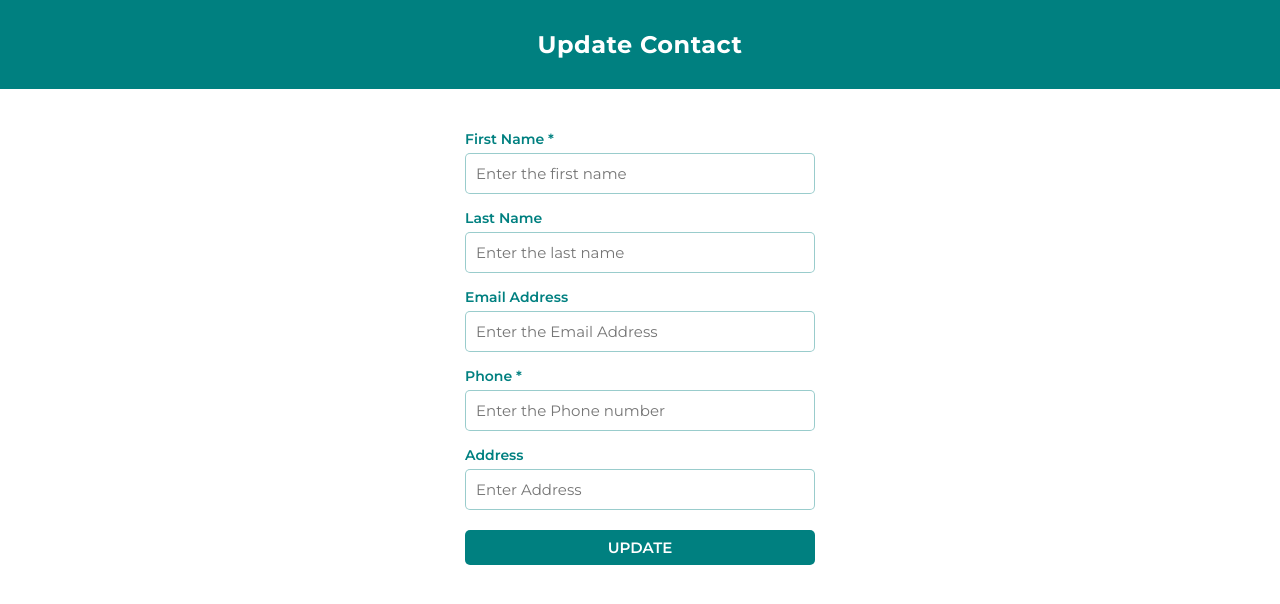
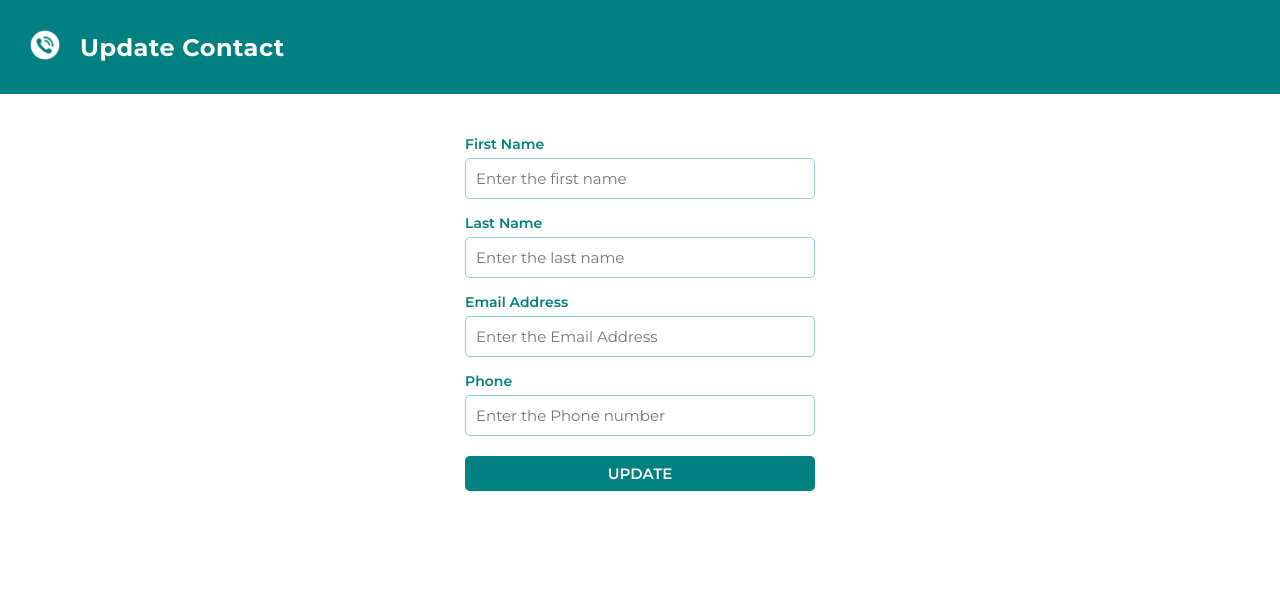
Before and after one commit to brianMunyao/thejitu-tasks, a PHP site: page /update.php?id=1 in a window 1280 px wide. Shown: the top 604 px of the page. Run offline with PHP 8.4, Linux system fonts and the light colour scheme; data that the repository does not hold is empty.

Commit message:
refined UI

```diff
--- a/contact-management-system/style.css
+++ b/contact-management-system/style.css
@@ -83,11 +83,19 @@ input:focus {
 nav {
 	display: flex;
 	align-items: center;
-	justify-content: center;
-	padding: 30px 20px;
+	justify-content: space-between;
+	padding: 30px;
 	background: teal;
 	color: #fff;
 	letter-spacing: 0.5px;
+}
+nav div {
+	display: flex;
+	align-items: center;
+}
+nav img {
+	height: 30px;
+	margin-right: 20px;
 }
 
 main {
--- a/contact-management-system/update.php
+++ b/contact-management-system/update.php
@@ -25,68 +25,43 @@
         $lastname = $_POST['lastname'];
         $phone = $_POST['phone'];
         $email = $_POST['email'];
-        $address = $_POST['address'];
 
-        if ($firstname == '') {
-            $error = "Firstname missing";
-        } else if ($lastname == '') {
-            $error = "Lastname missing";
-        } else if ($phone == '') {
-            $error = "Phone Number missing";
-        } else if ($email == '') {
-            $error = "Email Address missing";
-        } else if ($address == '') {
-            $error = "Address missing";
-        } else {
-            mysqli_query($conn, "UPDATE contacts SET firstname='$firstname', lastname='$lastname',phone='$phone', email='$email', address='$address' WHERE id=$id");
-            header("location:index.php");
-        }
+        mysqli_query($conn, "UPDATE contacts SET firstname='$firstname', lastname='$lastname',phone='$phone', email='$email' WHERE id=$id");
+        header("location:index.php");
     }
     ?>
 
     <div class="container">
         <nav>
-            <h1>Update Contact</h1>
+            <div>
+                <a href="/jitu-tasks/contact-management-system/">
+                    <img src="./contact-logo.png" alt="logo">
+                </a>
+                <h1>Update Contact</h1>
+            </div>
+            <span></span>
         </nav>
 
         <main>
             <div class="create-form">
                 <p class="error"><?php echo $error; ?></p>
                 <form action="" method="post">
-                    <!-- <div>
-                        <label for="fullname">Fullname</label>
-                        <input type="text" id="fullname" name="fullname" placeholder="Enter their name" value="<?php //echo $data['fullname'];
-                                                                                                                ?>">
-
+                    <div>
+                        <label for="firstname">First Name</label>
+                        <input type="text" id="firstname" name="firstname" placeholder="Enter the first name" value="<?php echo $data['firstname']; ?>" required>
+                    </div>
+                    <div>
+                        <label for="lastname">Last Name</label>
+                        <input type="text" id="lastname" name="lastname" placeholder="Enter the last name" value="<?php echo $data['lastname']; ?>" required>
+                    </div>
+                    <div>
+                        <label for="email">Email Address</label>
+                        <input type="email" id="email" name="email" placeholder="Enter the Email Address" value="<?php echo $data['email']; ?>" required>
                     </div>
                     <div>
                         <label for="phone">Phone</label>
-                        <input type="text" id="phone" name="phone" placeholder="Enter their phone number" value="<?php //echo $data['phone'];
-                                                                                                                    ?>">
-                    </div> -->
-
-                    <div>
-                        <label for="firstname">First Name *</label>
-                        <input type="text" id="firstname" name="firstname" placeholder="Enter the first name" value="<?php echo $data['firstname']; ?>">
+                        <input type="text" id="phone" name="phone" placeholder="Enter the Phone number" value="<?php echo $data['phone']; ?>" required>
                     </div>
-                    <div>
-                        <label for="lastname">Last Name</label>
-                        <input type="text" id="lastname" name="lastname" placeholder="Enter the last name" value="<?php echo $data['lastname']; ?>">
-                    </div>
-                    <div>
-                        <label for="email">Email Address</label>
-                        <input type="email" id="email" name="email" placeholder="Enter the Email Address" value="<?php echo $data['email']; ?>">
-                    </div>
-                    <div>
-                        <label for="phone">Phone *</label>
-                        <input type="text" id="phone" name="phone" placeholder="Enter the Phone number" value="<?php echo $data['phone']; ?>">
-                    </div>
-                    <div>
-                        <label for="address">Address</label>
-                        <input type="text" id="address" name="address" placeholder="Enter Address" value="<?php echo $data['address']; ?>">
-                    </div>
-
-
                     <button name="submit" type="submit">UPDATE</button>
                 </form>
             </div>
```
Also changed, not shown: contact-management-system/index.php (+8 -4 lines), contact-management-system/newcontact.php (+13 -24 lines), contact-management-system/contact-logo.png (added).
